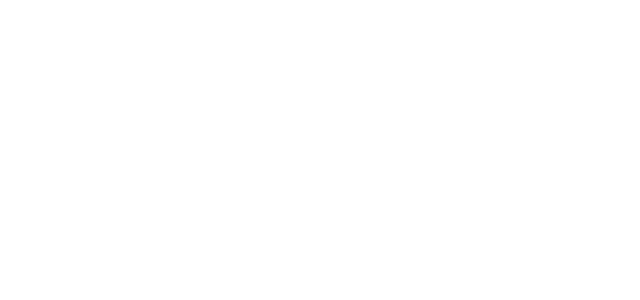
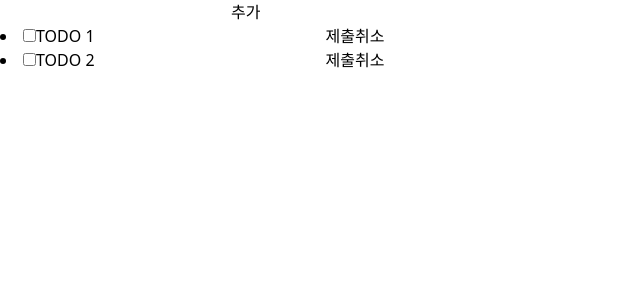
Before and after one commit to jeongye01/wanted-pre-onboarding-frontend, a React (Create React App) app: page /todo in a window 1280 px wide. Shown: the top 300 px of the page, without its empty margins (0-640 px from the left). Built offline with nearby package versions, Linux system fonts and the light colour scheme.

Commit message:
feat: #TODO LIST 할일추가 api 연동

```diff
--- a/src/App.tsx
+++ b/src/App.tsx
@@ -4,6 +4,7 @@
 // import Login from './pages/login';
 import SignUpPage from './pages/SignUp';
 import SignInPage from './pages/SignIn';
+import TodoPage from './pages/Todo';
 
 function App() {
 	return (
@@ -13,6 +14,7 @@
 					<Routes>
 						<Route path={SERVICE_URL.signIn} element={<SignInPage />} />
 						<Route path={SERVICE_URL.signUp} element={<SignUpPage />} />
+						<Route path={SERVICE_URL.todo} element={<TodoPage />} />
 						<Route path="*" element={<div />} />
 					</Routes>
 				</Suspense>
--- /dev/null
+++ b/src/pages/Todo.tsx
@@ -0,0 +1,48 @@
+import client from 'app.modules/api/client';
+import React, { useState } from 'react';
+
+function Todo() {
+	const [newTodo, setNewTodo] = useState<string>('');
+	const addNewTodoHandler = async (e: React.FormEvent) => {
+		e.preventDefault();
+		if (!newTodo.trim()) return;
+		try {
+			const response = await client.post('/todos', {
+				todo: newTodo,
+			});
+			console.log(response);
+		} catch (error) {
+			console.error(error);
+		}
+	};
+	return (
+		<div>
+			<form onSubmit={addNewTodoHandler}>
+				<input value={newTodo} onChange={(e) => setNewTodo(e.target.value)} data-testid="new-todo-input" />
+				<button type="submit" data-testid="new-todo-add-button">
+					추가
+				</button>
+			</form>
+			<li>
+				<label>
+					<input type="checkbox" />
+					<span>TODO 1</span>
+				</label>
+				<input data-testid="modify-input" />
+				<button data-testid="submit-button">제출</button>
+				<button data-testid="cancel-button">취소</button>
+			</li>
+			<li>
+				<label>
+					<input type="checkbox" />
+					<span>TODO 2</span>
+				</label>
+				<input data-testid="modify-input" />
+				<button data-testid="submit-button">제출</button>
+				<button data-testid="cancel-button">취소</button>
+			</li>
+		</div>
+	);
+}
+
+export default Todo;
```
